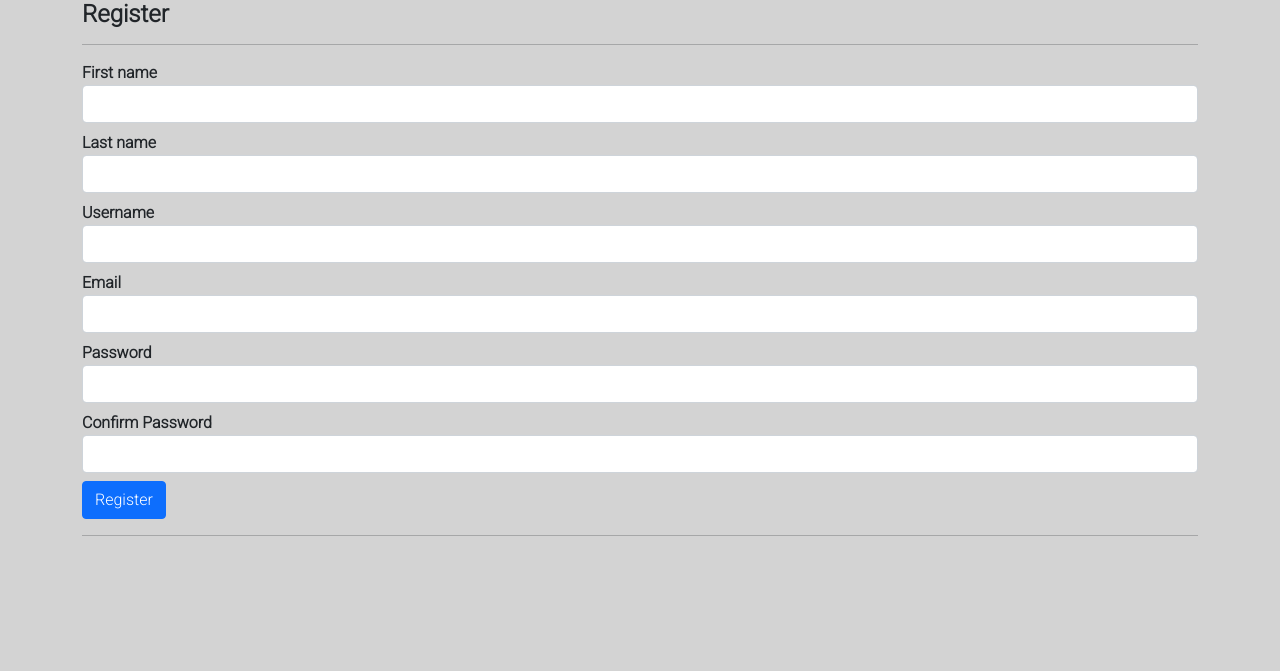
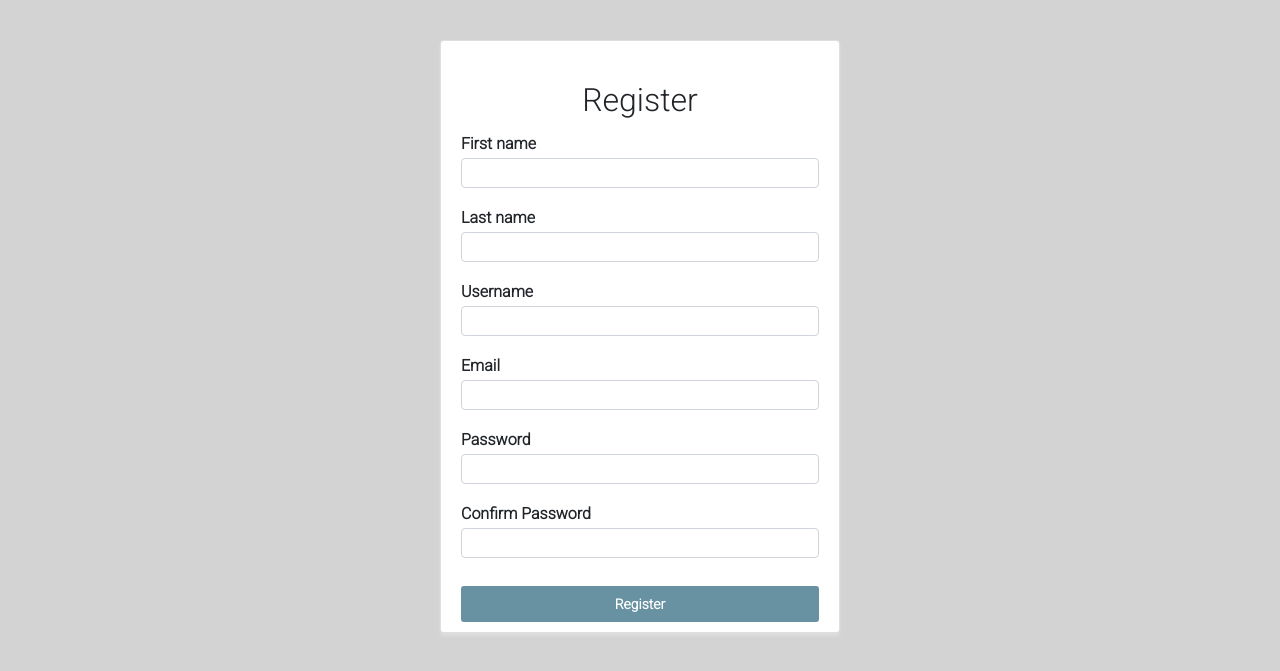
Before and after one commit to Code-Institute-Submissions/mariodragun-Milestone-3-Code-Institute_SepResub, a Flask app: page /register/ in a window 1280 px wide. Shown: the part 54-725 px from the top of the page. Run offline with Flask 2, Linux system fonts and the light colour scheme; some libraries are stand-ins or nearby versions.

Commit message:
Changes on register template and on the login.css to add a better styling

```diff
--- a/quiz/static/css/login.css
+++ b/quiz/static/css/login.css
@@ -18,7 +18,7 @@
 }
 
 .login .card .form-group, .login .card .item {
-    padding: 10px 0;
+    padding: 5px 0;
 }
 
 .login .card input {
@@ -30,7 +30,7 @@
 
 .login .card button {
     background-color: rgb(104, 145, 162);
-    margin-top: 40px;
+    margin-top: 15px;
     font-weight: 700;
     font-size: 14px;
     height: 36px;
--- a/quiz/templates/accounts/register.html
+++ b/quiz/templates/accounts/register.html
@@ -1,28 +1,47 @@
 {% extends "base.html" %}
 
+{% block extra_styles %}
+    <link rel="stylesheet" href="../assets/css/login.css">
+{% endblock %}
+
 {% block body %}
+    {% from "includes/_formhelpers.html" import render_field %}
 
-{% from "includes/_formhelpers.html" import render_field %}
+    <div class="row-fluid">
+        <div class="d-flex justify-content-center login">
+            <div class="card card-container">
+                <h2>Register</h2>
+                <form method="post" action="login" class="form-signin">
+                    <div class="item">
+                        {{ render_field(form.first_name, class="form-control") }}
+                    </div>
 
-<h4>
-    <strong>
-        Register
-    </strong>
-</h4>
-<hr>
+                    <div class="item">
+                        {{ render_field(form.last_name, class="form-control") }}
+                    </div>
 
-<form method="POST">
+                    <div class="item">
+                        {{ render_field(form.username, class="form-control") }}
+                    </div>
 
-    {{ render_field(form.first_name, class="form-control") }}
-    {{ render_field(form.last_name, class="form-control") }}
-    {{ render_field(form.username, class="form-control") }}
-    {{ render_field(form.email, class="form-control") }}
-    {{ render_field(form.password, class="form-control") }}
-    {{ render_field(form.confirm_password, class="form-control") }}
+                    <div class="item">
+                        {{ render_field(form.email, class="form-control") }}
+                    </div>
 
-    <button type="submit" class="btn btn-primary">Register</button>
-</form>
+                    <div class="item">
+                        {{ render_field(form.password, class="form-control") }}
+                    </div>
 
-<hr>
+                    <div class="item">
+                        {{ render_field(form.confirm_password, class="form-control") }}
+                    </div>
+
+                    <button class="btn btn-lg btn-primary btn-block btn-signin" type="submit">Register</button>
+
+                </form>
+            </div>
+        </div>
+    </div>
+
 
 {% endblock body %}
```
